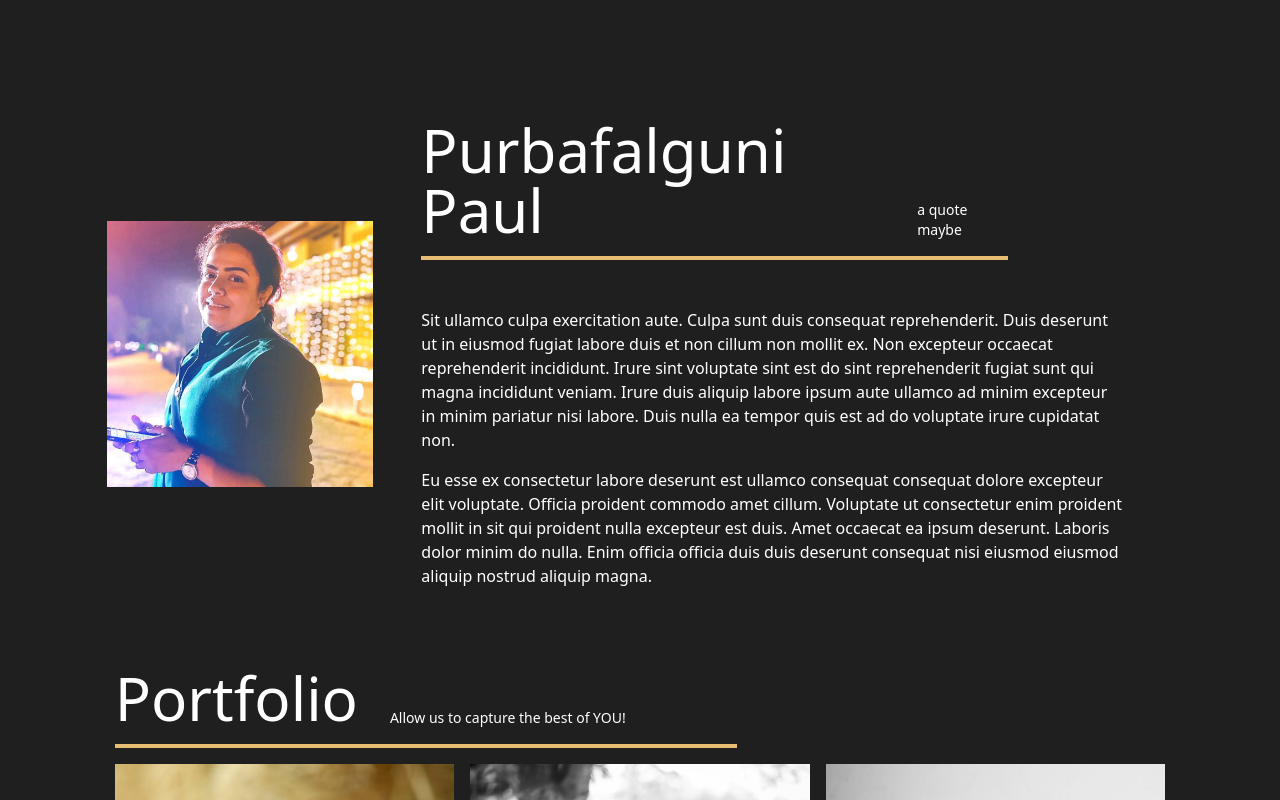
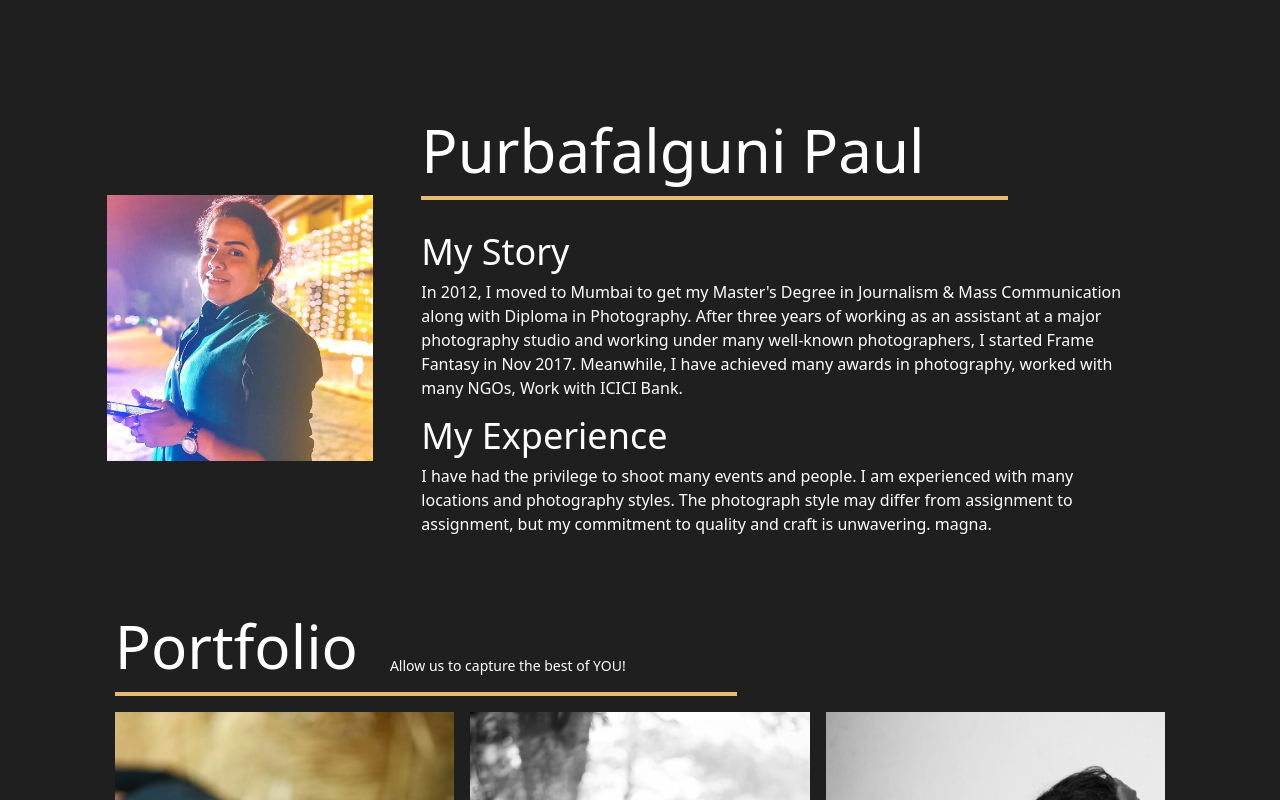
Before and after one commit to framefantasy/frame-fantasy, a Next.js app: page / in a window 1280 px wide. Shown: the part 840-1640 px from the top of the page. Built offline with nearby package versions, Linux system fonts and the light colour scheme.

Commit message:
chore: copy

```diff
--- a/components/home/about.tsx
+++ b/components/home/about.tsx
@@ -11,32 +11,31 @@ const About = () => {
         </figure>
 
         <div className="xl:w-9/12 xl:px-12 text-white">
-          <div className="w-10/12 border-b-4 border-primary flex flex-col lg:flex-row lg:items-end text-white pb-4 mt-12 xl:mt-0 mb-12">
-            <h2 className="capitalize">Purbafalguni Paul</h2>
-            <span className="text-sm lg:ml-8 mt-4 lg:mt-0 font-medium">
-              a quote maybe
-            </span>
+          <h2 className="w-10/12 border-b-4 border-primary flex flex-col lg:flex-row lg:items-end text-white pb-4 mt-12 xl:mt-0 mb-8">
+            Purbafalguni Paul
+          </h2>
+
+          <div className="mb-4">
+            <h4 className="mb-2">My Story</h4>
+            <p>
+              In 2012, I moved to Mumbai to get my Master's Degree in Journalism
+              & Mass Communication along with Diploma in Photography. After
+              three years of working as an assistant at a major photography
+              studio and working under many well-known photographers, I started
+              Frame Fantasy in Nov 2017. Meanwhile, I have achieved many awards
+              in photography, worked with many NGOs, Work with ICICI Bank.
+            </p>
           </div>
 
-          <p className="mb-4">
-            Sit ullamco culpa exercitation aute. Culpa sunt duis consequat
-            reprehenderit. Duis deserunt ut in eiusmod fugiat labore duis et non
-            cillum non mollit ex. Non excepteur occaecat reprehenderit
-            incididunt. Irure sint voluptate sint est do sint reprehenderit
-            fugiat sunt qui magna incididunt veniam. Irure duis aliquip labore
-            ipsum aute ullamco ad minim excepteur in minim pariatur nisi labore.
-            Duis nulla ea tempor quis est ad do voluptate irure cupidatat non.
-          </p>
-
-          <p>
-            Eu esse ex consectetur labore deserunt est ullamco consequat
-            consequat dolore excepteur elit voluptate. Officia proident commodo
-            amet cillum. Voluptate ut consectetur enim proident mollit in sit
-            qui proident nulla excepteur est duis. Amet occaecat ea ipsum
-            deserunt. Laboris dolor minim do nulla. Enim officia officia duis
-            duis deserunt consequat nisi eiusmod eiusmod aliquip nostrud aliquip
-            magna.
-          </p>
+          <div>
+            <h4 className="mb-2">My Experience</h4>
+            <p>
+              I have had the privilege to shoot many events and people. I am
+              experienced with many locations and photography styles. The
+              photograph style may differ from assignment to assignment, but my
+              commitment to quality and craft is unwavering. magna.
+            </p>
+          </div>
         </div>
       </div>
     </section>
--- a/components/shared/contact.tsx
+++ b/components/shared/contact.tsx
@@ -88,7 +88,7 @@ const Contact = () => {
           <div className="w-10/12 md:w-6/12 border-b-4 border-primary flex flex-col lg:flex-row lg:items-end text-white pb-4 mt-12 xl:mt-0 mb-12">
             <h2 className="capitalize">Contact</h2>
             <span className="text-sm lg:ml-8 mt-4 lg:mt-0 font-medium">
-              a quote maybe
+              Lets get in touch!
             </span>
           </div>
 
```
